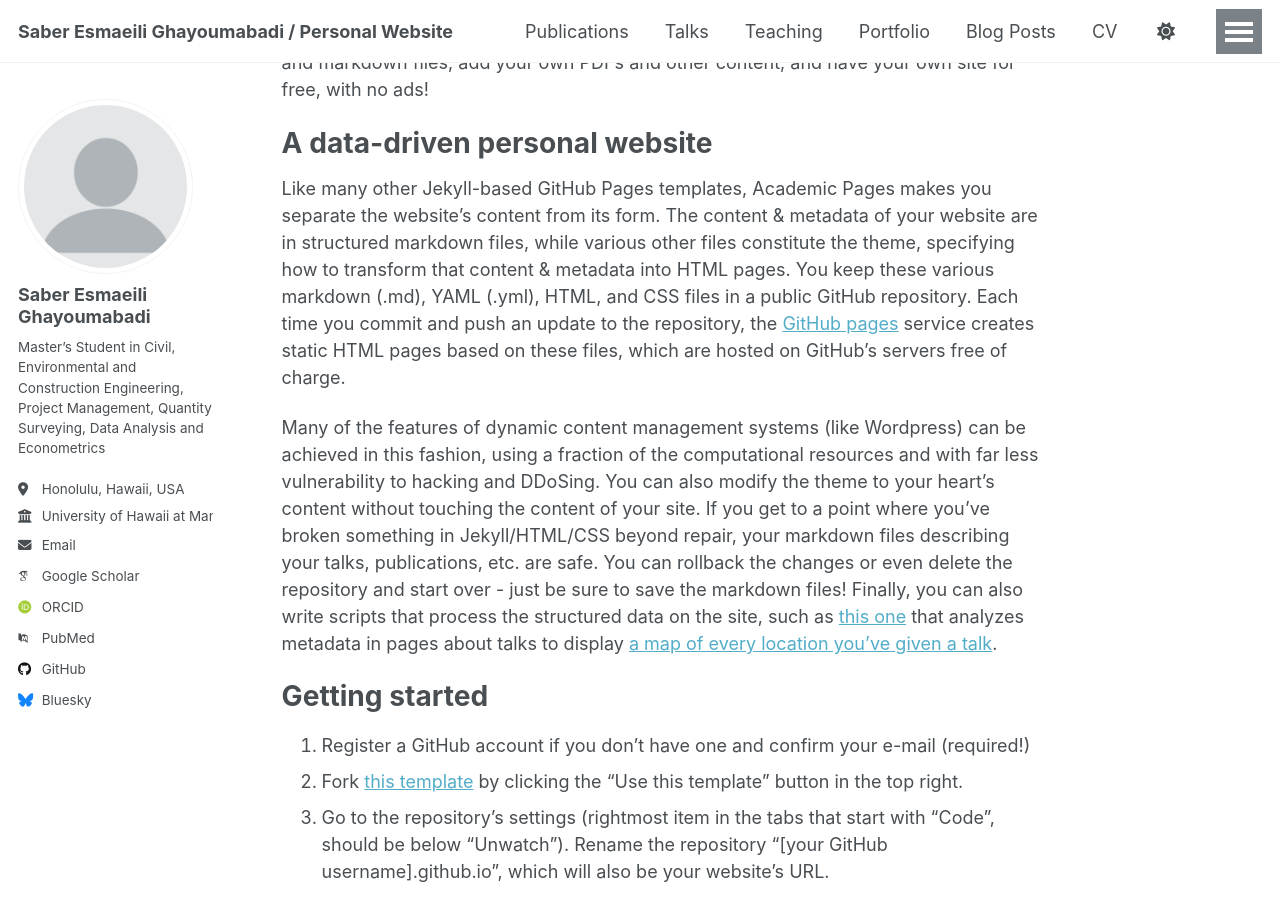
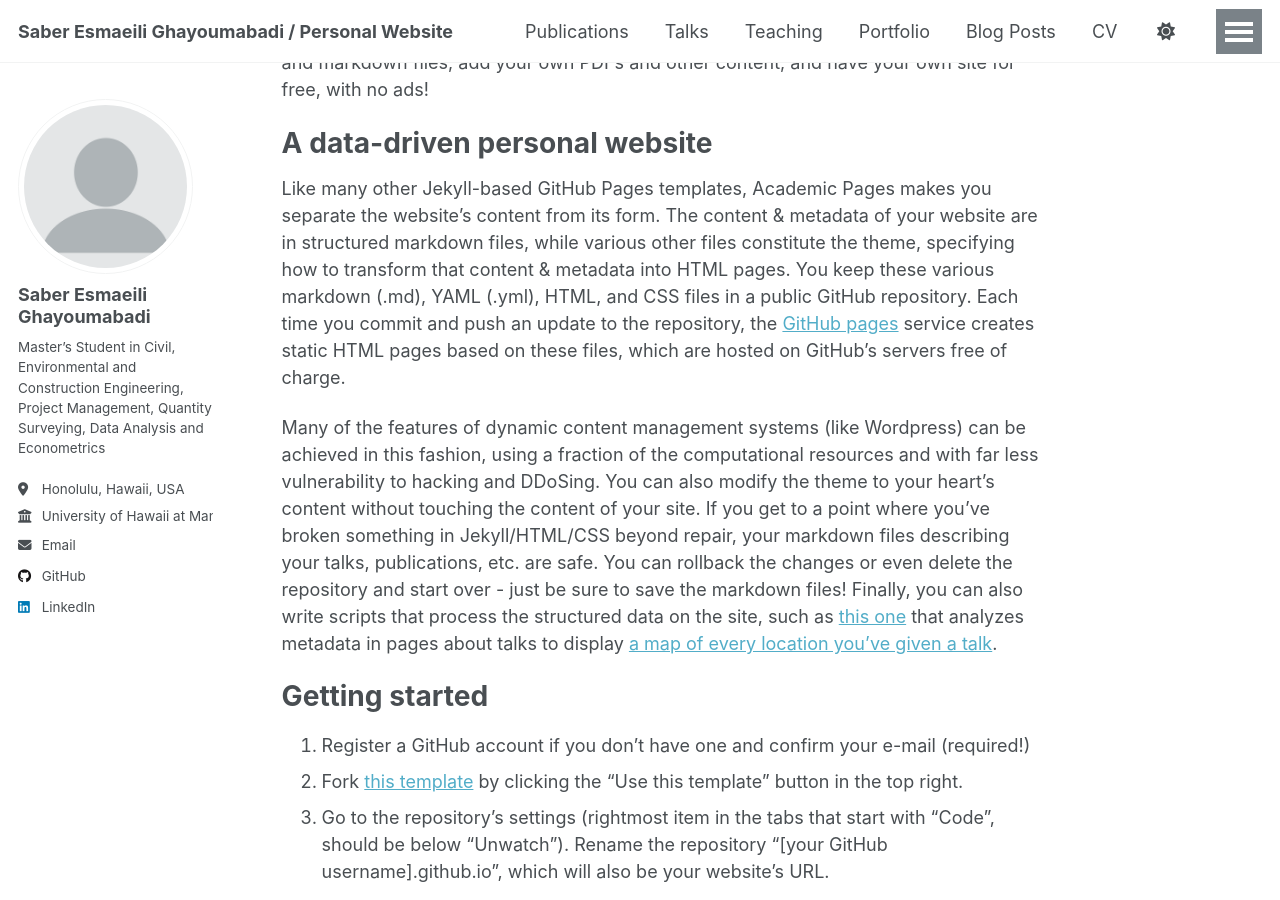
Before and after one commit to Saber-esmaeili/Saber-esmaeili.github.io, a Jekyll site: the page built from _pages/about.md, in a window 1280 px wide and 900 px high, scrolled down 309 px. Built offline with Jekyll 4.4.1, drawn with Linux system fonts in a browser that asks for light colours; some web fonts are replaced; part of the change alters nothing that is shown.

Commit message:
Update _config.yml

```diff
--- a/_config.yml
+++ b/_config.yml
@@ -34,11 +34,11 @@ author:
   # Academic websites
   academia         : # URL
   arxiv            : # URL - Update with the correct link to your profile
-  googlescholar    : "https://scholar.google.com/citations?user=PS_CX0AAAAAJ"
+  googlescholar    : #
   impactstory      : # URL
-  orcid            : "http://orcid.org/yourorcidurl"
+  orcid            : #
   semantic         : # URL
-  pubmed           : "https://www.ncbi.nlm.nih.gov/pubmed/?term=john+snow"
+  pubmed           : #
   researchgate     : # URL
   scopus           : # URL
 
@@ -46,12 +46,12 @@ author:
   bitbucket        : # Username - Update with your username on the site
   codepen          : # Username
   dribbble         : # Username
-  github           : "academicpages"
+  github           : "Saber-esmaeili"
   kaggle           : # Username
   stackoverflow    : # User number or user number and name (i.e., use "1" or "1/jeff-atwood")
 
   # Social media
-  bluesky          : "bsky.app" # Replace this with you Bluesky username
+  bluesky          :  # Replace this with you Bluesky username
   facebook         : # Username
   flickr           : # Username
   foursquare       : # Username
@@ -60,7 +60,7 @@ author:
   keybase          : # Username
   instagram        : # Username
   lastfm           : # Username
-  linkedin         : # Username
+  linkedin         : "saber-esmaeilighayoumabadi-66a9b7350"
   mastodon         : # URL
   medium           : # URL
   pinterest        : # Username
```
